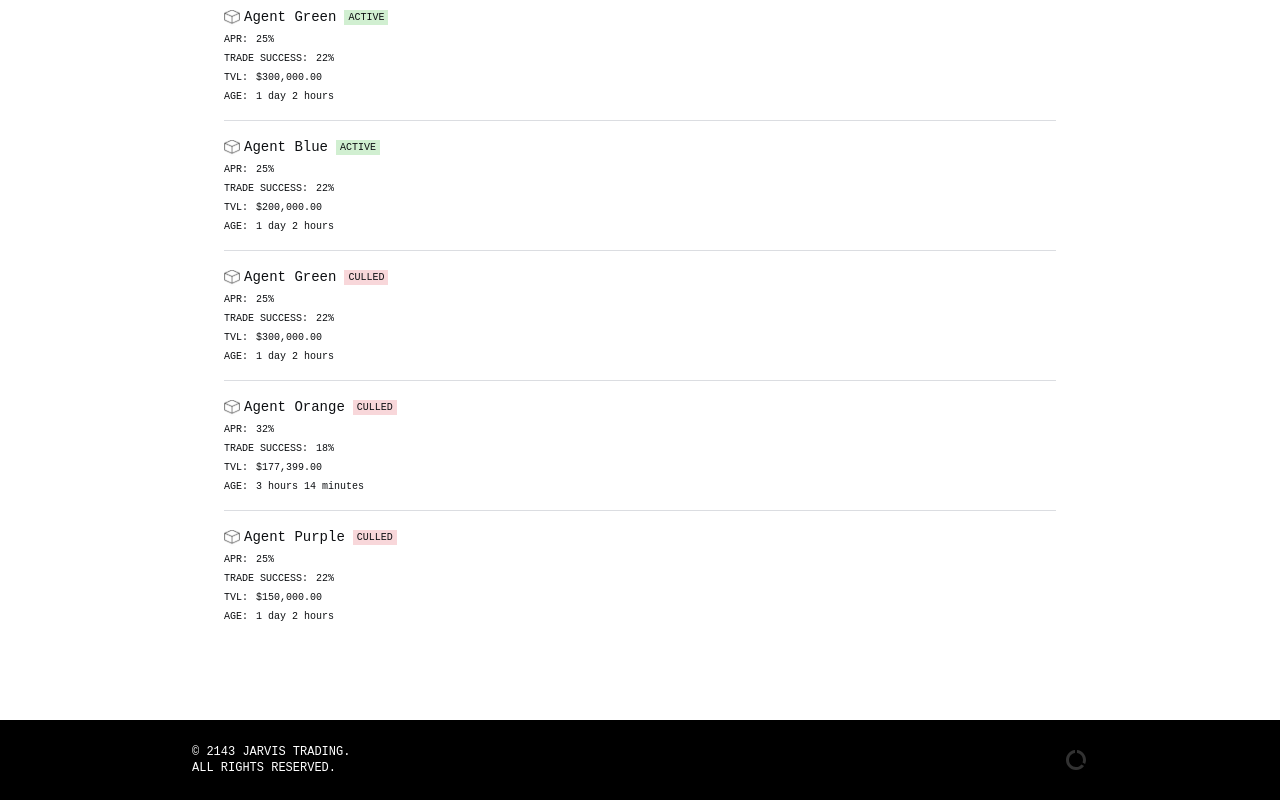
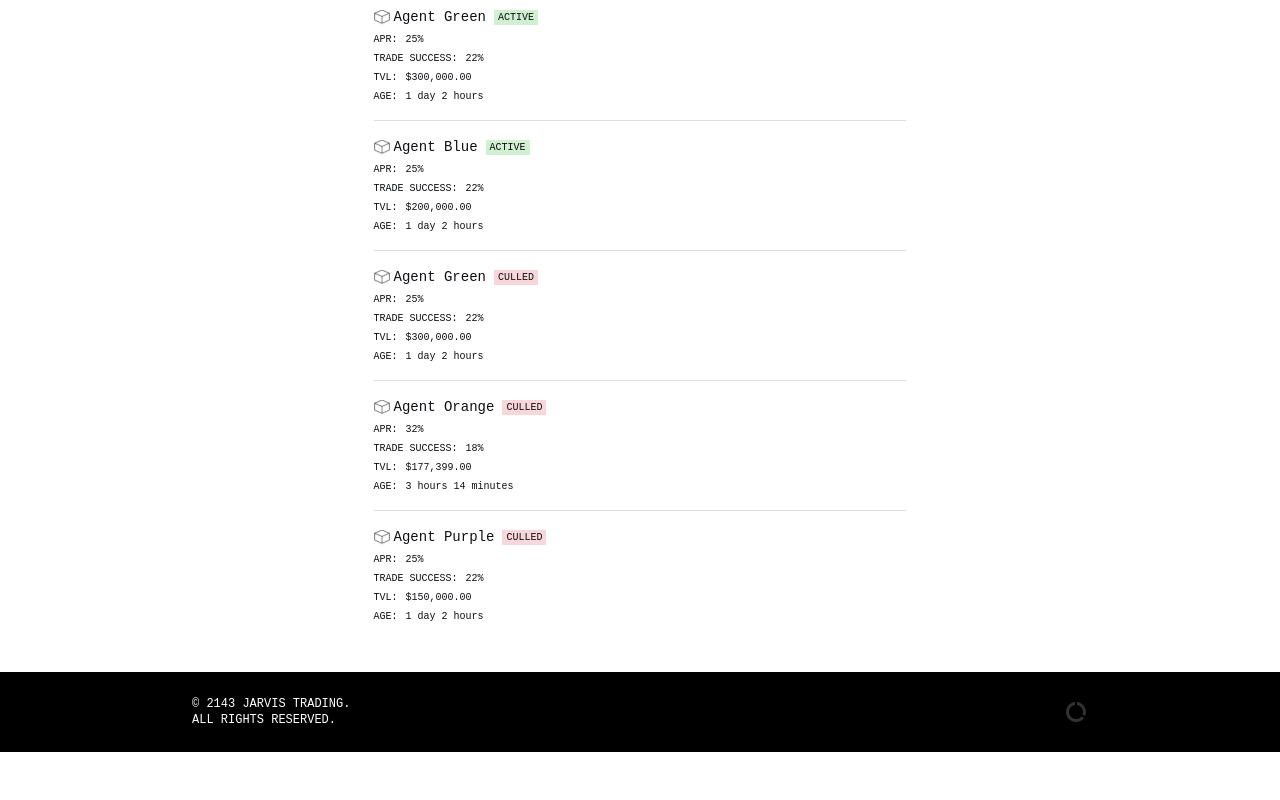
Before and after one commit to reecen9696/jarvisui-v4, a React (Create React App) app: page /account in a window 1280 px wide. Shown: the part 830-1630 px from the top of the page. After the commit the page ends 1582 px from the top, so only its background shows below. Built offline with nearby package versions, Linux system fonts and the light colour scheme.

Commit message:
updated jarvis

```diff
--- a/src/components/PageLayout.tsx
+++ b/src/components/PageLayout.tsx
@@ -13,11 +13,13 @@ const PageLayout: React.FC<PageLayoutProps> = ({
   className = "",
 }) => {
   return (
-    <div className={`min-h-screen bg-white ${className}`}>
-      <div className="max-w-4xl mx-auto p-4 md:p-8 mt-20 pb-32">{children}</div>
-      <div className="mt-12">
-        <BottomNavbar />
-      </div>
+    <div className={`min-h-screen bg-white flex flex-col ${className}`}>
+      <div className="flex-1 max-w-4xl mx-auto p-4 md:p-8 mt-20 pb-8">{children}</div>
+      {showBottomNavbar && (
+        <div className="mt-auto">
+          <BottomNavbar />
+        </div>
+      )}
     </div>
   );
 };
--- a/src/components/sections/SectionOne.tsx
+++ b/src/components/sections/SectionOne.tsx
@@ -6,14 +6,12 @@ const SectionOne: React.FC = () => {
   return (
     <div className="snap-section">
       <div className="relative h-full bg-white p-4 md:p-8">
-        {/* Globe centered on full screen */}
         <div className="absolute inset-0 flex items-center justify-center">
           <div className="aspect-square">
             <GlobeAnimation className="w-full h-full" />
           </div>
         </div>
 
-        {/* ChatBox positioned at bottom */}
         <div className="absolute bottom-24 md:bottom-8 left-4 right-4 md:left-8 md:right-8">
           <div className="w-full md:w-1/3 md:mx-auto">
             <ChatBox />
```
